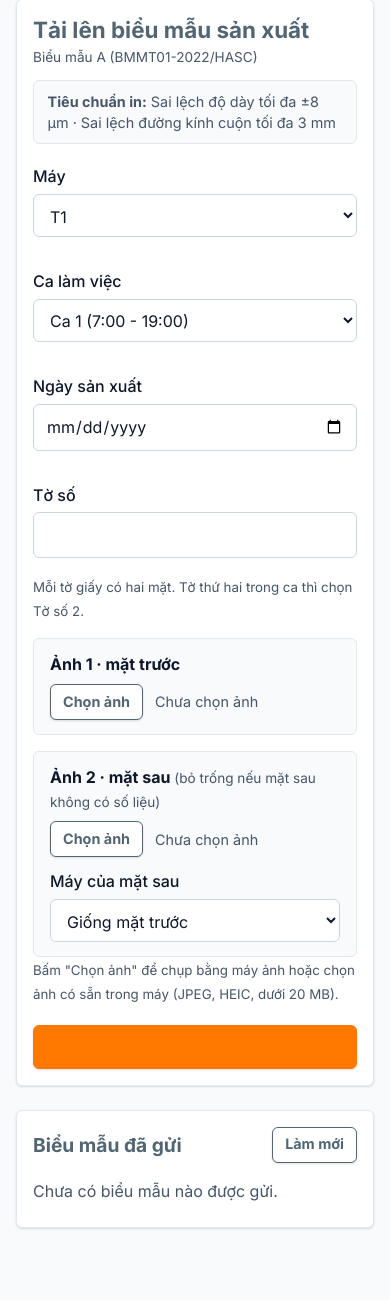
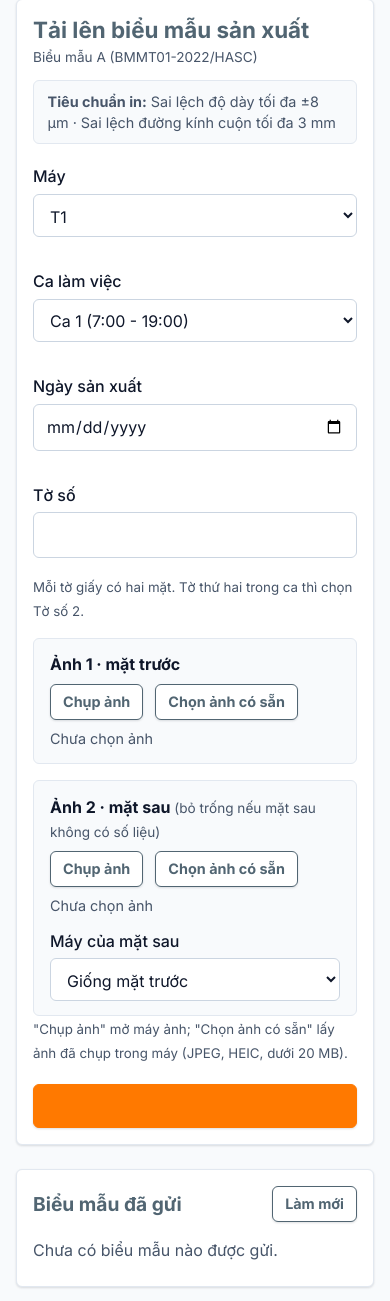
Before and after one commit to lystiger/HASC-OCR, a FastAPI app: template hasc/web/templates/operator.html in a window 390 px wide. Shown: the part 110-1411 px from the top of the page. Before the commit the page ends 1340 px from the top, so only its background shows below. Run offline with FastAPI, Linux system fonts and the light colour scheme; the template is opened without the code that fills it, so the values that code supplies are empty; parts of the project's set-up code (start-up, migrations or seed data) failed here and were passed over.

Commit message:
feat(web): "Chụp ảnh" or "Chọn ảnh có sẵn" for each photo
Each photo now has two buttons, so the operator chooses rather than the
phone's own file menu (P122): one input with capture opens the camera,
one without picks a saved photo. Choosing with one clears the other.
The server takes whichever holds a photo and says "chưa chọn ảnh" when
the front has none; the page also checks before sending.

Co-Authored-By: Claude Opus 5.5 <noreply@anthropic.com>

```diff
--- a/hasc/web/operator.py
+++ b/hasc/web/operator.py
@@ -600,6 +600,16 @@ def operator_uploads_partial(
     )
 
 
+def _chosen(*uploads: Optional[UploadFile]) -> tuple[Optional[UploadFile], bytes]:
+    """The first input that holds a photo; a browser sends an unused file input as an empty part."""
+    for upload in uploads:
+        if upload is not None and upload.filename:
+            content = upload.file.read()
+            if content:
+                return upload, content
+    return None, b""
+
+
 def paper_pages(paper_no: int) -> tuple[int, int]:
     """Paper n is two pages: its front is Trang 2n-1 and its back Trang 2n (P121)."""
     return 2 * paper_no - 1, 2 * paper_no
@@ -608,8 +618,10 @@ def paper_pages(paper_no: int) -> tuple[int, int]:
 @router.post("/operator/upload", response_class=HTMLResponse)
 def operator_upload_submit(
     request: Request,
-    file_front: UploadFile = File(...),
+    file_front: Optional[UploadFile] = File(None),
+    file_front_saved: Optional[UploadFile] = File(None),
     file_back: Optional[UploadFile] = File(None),
+    file_back_saved: Optional[UploadFile] = File(None),
     machine: str = Form(...),
     back_machine: Optional[str] = Form(None),
     production_date: str = Form(...),
@@ -619,7 +631,10 @@ def operator_upload_submit(
     user: dict = Depends(require_role("upload_photo")),
     conn: sqlite3.Connection = Depends(get_db),
 ):
-    """One paper: Ảnh 1 is its front, Ảnh 2 (optional) its back, which may be another machine (P101)."""
+    """One paper: Ảnh 1 is its front, Ảnh 2 (optional) its back, which may be another machine (P101).
+
+    Each side has two inputs: `file_<side>` opens the camera, `file_<side>_saved` picks a saved photo (P122).
+    """
     photos_dir = getattr(request.app.state, "photos_dir", None)
     if not photos_dir:
         photos_dir = get_default_photos_dir(db_path=getattr(request.app.state, "db_path", None))
@@ -631,13 +646,16 @@ def operator_upload_submit(
     if machine not in ALLOWED_MACHINES or back_machine not in ALLOWED_MACHINES:
         return render_operator_screen(request, user, conn, error="Máy không hợp lệ")
     front_page, back_page = paper_pages(paper_no)
-    sides = [("Ảnh 1 (mặt trước)", file_front, machine, front_page)]
-    back_bytes = file_back.file.read() if file_back is not None and file_back.filename else b""
-    if back_bytes:
-        sides.append(("Ảnh 2 (mặt sau)", file_back, back_machine, back_page))
+    front, front_bytes = _chosen(file_front, file_front_saved)
+    back, back_bytes = _chosen(file_back, file_back_saved)
+    if front is None:
+        return render_operator_screen(request, user, conn, error="Ảnh 1 (mặt trước): chưa chọn ảnh")
+    sides = [("Ảnh 1 (mặt trước)", front, machine, front_page)]
+    if back is not None:
+        sides.append(("Ảnh 2 (mặt sau)", back, back_machine, back_page))
 
     # Check every photo before saving any, so a bad back photo does not leave the front sent alone.
-    contents = [file_front.file.read()] + ([back_bytes] if back_bytes else [])
+    contents = [front_bytes] + ([back_bytes] if back is not None else [])
     for (label, *_), file_bytes in zip(sides, contents):
         if len(file_bytes) > MAX_FILE_SIZE or not is_valid_image(file_bytes)[0]:
             reason = "Tập tin vượt quá dung lượng tối đa 20 MB" if len(file_bytes) > MAX_FILE_SIZE else "Tập tin không phải là hình ảnh hợp lệ"
--- a/hasc/web/static/css/app.css
+++ b/hasc/web/static/css/app.css
@@ -372,17 +372,22 @@ th {
   color: var(--color-muted);
 }
 
-/* The browser's own file box speaks the phone's language; this one is in Vietnamese.
-   The input stays in the page (not display: none) so `required` still stops an empty send. */
+/* The browser's own file box speaks the phone's language; these buttons are in Vietnamese.
+   Each input lies invisibly over its button, so a tap opens it without JavaScript. */
 .file-pick {
+  display: flex;
+  flex-wrap: wrap;
+  align-items: center;
+  gap: 0.5rem 0.75rem;
+}
+
+.file-pick__option {
   position: relative;
-  display: flex;
-  align-items: center;
-  gap: 0.75rem;
+  overflow: hidden;
   cursor: pointer;
 }
 
-.file-pick input[type="file"] {
+.file-pick__option input[type="file"] {
   position: absolute;
   inset: 0;
   width: 100%;
@@ -391,12 +396,13 @@ th {
 }
 
 .file-pick__name {
+  flex-basis: 100%;
   color: var(--color-muted);
   font-size: 0.9rem;
   overflow-wrap: anywhere;
 }
 
-.file-pick:focus-within .file-pick__button {
+.file-pick__option:focus-within {
   outline: 2px solid var(--color-action);
   outline-offset: 2px;
 }
--- a/hasc/web/templates/operator.html
+++ b/hasc/web/templates/operator.html
@@ -86,21 +86,33 @@
 
       {% set machines = ['T1', 'T3', 'T6'] %}
       <div class="photo-pick">
-        <label class="photo-pick__title" for="front-input">Ảnh 1 · mặt trước</label>
-        <label class="file-pick">
-          <input type="file" id="front-input" name="file_front" aria-label="Ảnh 1, mặt trước" accept="image/*,.heic,.heif" required />
-          <span class="btn btn--secondary btn--small file-pick__button">Chọn ảnh</span>
+        <div class="photo-pick__title">Ảnh 1 · mặt trước</div>
+        <div class="file-pick" role="group" aria-label="Ảnh 1, mặt trước">
+          <label class="btn btn--secondary btn--small file-pick__option">
+            Chụp ảnh
+            <input type="file" name="file_front" aria-label="Ảnh 1, mặt trước: chụp ảnh" accept="image/*,.heic,.heif" capture="environment" />
+          </label>
+          <label class="btn btn--secondary btn--small file-pick__option">
+            Chọn ảnh có sẵn
+            <input type="file" name="file_front_saved" aria-label="Ảnh 1, mặt trước: chọn ảnh có sẵn" accept="image/*,.heic,.heif" />
+          </label>
           <span class="file-pick__name" data-empty="Chưa chọn ảnh" aria-live="polite">Chưa chọn ảnh</span>
-        </label>
+        </div>
       </div>
 
       <div class="photo-pick">
-        <label class="photo-pick__title" for="back-input">Ảnh 2 · mặt sau <span class="photo-pick__hint">(bỏ trống nếu mặt sau không có số liệu)</span></label>
-        <label class="file-pick">
-          <input type="file" id="back-input" name="file_back" aria-label="Ảnh 2, mặt sau" accept="image/*,.heic,.heif" />
-          <span class="btn btn--secondary btn--small file-pick__button">Chọn ảnh</span>
+        <div class="photo-pick__title">Ảnh 2 · mặt sau <span class="photo-pick__hint">(bỏ trống nếu mặt sau không có số liệu)</span></div>
+        <div class="file-pick" role="group" aria-label="Ảnh 2, mặt sau">
+          <label class="btn btn--secondary btn--small file-pick__option">
+            Chụp ảnh
+            <input type="file" name="file_back" aria-label="Ảnh 2, mặt sau: chụp ảnh" accept="image/*,.heic,.heif" capture="environment" />
+          </label>
+          <label class="btn btn--secondary btn--small file-pick__option">
+            Chọn ảnh có sẵn
+            <input type="file" name="file_back_saved" aria-label="Ảnh 2, mặt sau: chọn ảnh có sẵn" accept="image/*,.heic,.heif" />
+          </label>
           <span class="file-pick__name" data-empty="Chưa chọn ảnh" aria-live="polite">Chưa chọn ảnh</span>
-        </label>
+        </div>
         <div class="form-field" style="margin: 0.75rem 0 0;">
           <label for="back-machine-select">Máy của mặt sau</label>
           <select id="back-machine-select" name="back_machine">
@@ -109,7 +121,7 @@
           </select>
         </div>
       </div>
-      <small style="color: var(--color-muted);">Bấm "Chọn ảnh" để chụp bằng máy ảnh hoặc chọn ảnh có sẵn trong máy (JPEG, HEIC, dưới 20 MB).</small>
+      <small style="color: var(--color-muted);">"Chụp ảnh" mở máy ảnh; "Chọn ảnh có sẵn" lấy ảnh đã chụp trong máy (JPEG, HEIC, dưới 20 MB).</small>
 
       <div style="margin-top: 1.25rem;">
         <button type="submit" id="submit-btn" class="btn" style="width: 100%; font-size: 1.05rem;">
@@ -166,13 +178,30 @@
       btn.textContent = "Gửi: " + machine + " · Ca " + shift + " · " + dateText + " · Tờ " + page;
     }
 
-    // Show the chosen photo's name in Vietnamese, in place of the browser's own file box.
-    document.querySelectorAll(".file-pick input[type=file]").forEach(function (input) {
-      input.addEventListener("change", function () {
-        const name = input.parentElement.querySelector(".file-pick__name");
-        name.textContent = input.files.length ? "Đã chọn: " + input.files[0].name : name.dataset.empty;
+    // Show the chosen photo's name in Vietnamese. One side keeps one photo: choosing with one
+    // button clears the other, so the camera photo and a saved photo are never both sent.
+    document.querySelectorAll(".file-pick").forEach(function (group) {
+      const inputs = group.querySelectorAll("input[type=file]");
+      const name = group.querySelector(".file-pick__name");
+      inputs.forEach(function (input) {
+        input.addEventListener("change", function () {
+          inputs.forEach(function (other) { if (other !== input) other.value = ""; });
+          name.textContent = input.files.length ? "Đã chọn: " + input.files[0].name : name.dataset.empty;
+        });
       });
     });
+
+    // Ảnh 1 is needed: stop the send here rather than after the upload.
+    const uploadForm = document.getElementById("upload-form");
+    if (uploadForm) {
+      uploadForm.addEventListener("submit", function (event) {
+        const front = uploadForm.querySelectorAll("input[name^=file_front]");
+        if (![...front].some(function (input) { return input.files.length; })) {
+          event.preventDefault();
+          alert("Chưa chọn Ảnh 1 (mặt trước)");
+        }
+      });
+    }
 
     const form = document.getElementById("upload-form");
     if (form) {
```
Also changed, not shown: brief.md (+1 -0 lines), spec.md (+1 -1 lines), tests/test_operator.py (+22 -4 lines).
